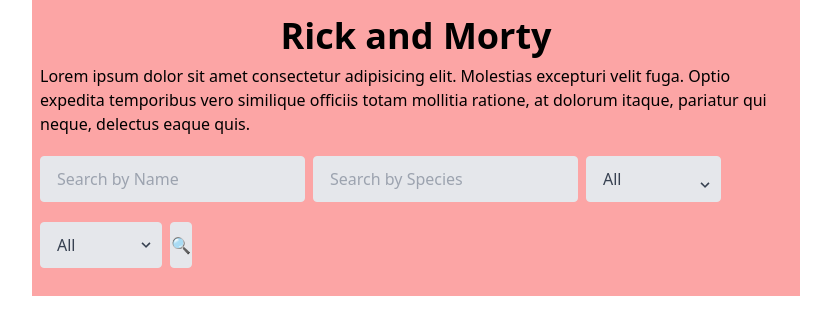
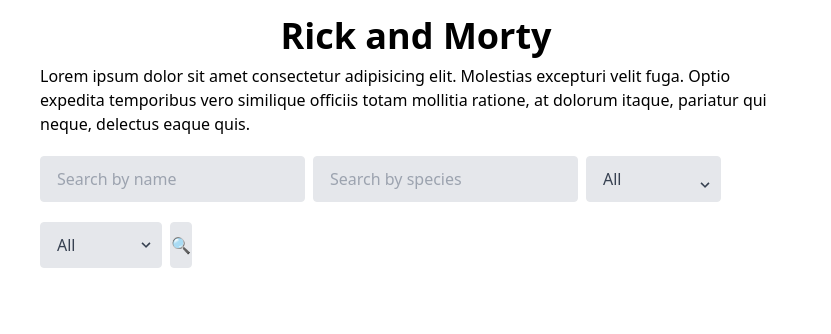
Before and after one commit to alex16jpv/Rick-and-Morty, a React (Vite) app in the folder front/: page / in a window 1280 px wide. Shown: the top 334 px of the page, without its empty margins (224-1055 px from the left). Built offline with nearby package versions, Linux system fonts and the light colour scheme.

Commit message:
Refactor search form and add reusable components

```diff
--- a/front/src/App.tsx
+++ b/front/src/App.tsx
@@ -28,7 +28,7 @@
   };
 
   return (
-    <div className="max-w-3xl p-2 m-auto bg-red-300">
+    <div className="max-w-3xl p-2 m-auto">
       <h1 className="my-2 text-4xl font-extrabold text-center">
         Rick and Morty
       </h1>
@@ -45,7 +45,7 @@
         {characters?.map((character: any) => (
           <div
             key={character.id}
-            className="flex flex-col items-center justify-center w-1/4 p-2 m-2 bg-white rounded-lg shadow-lg"
+            className="flex flex-col items-center justify-center w-full p-2 m-2 bg-white rounded-lg shadow-lg md:w-1/4"
           >
             <img
               className="w-1/2 rounded-full"
--- a/front/src/components/SearchForm.tsx
+++ b/front/src/components/SearchForm.tsx
@@ -1,4 +1,7 @@
-export function SearchFrom({ handleSubmit }) {
+import SearchInput from "./SearchInput";
+import SelectInput from "./SelectInput";
+
+export function SearchFrom({ handleSubmit }: { handleSubmit: any }) {
   const handleOnSubmit = (e) => {
     e.preventDefault();
     const formData = new FormData(e.target);
@@ -10,61 +13,21 @@
     <form className="w-full p-3" onSubmit={handleOnSubmit}>
       <div className="flex flex-wrap mb-2 -mx-3"></div>
       <div className="flex flex-wrap gap-2 mb-2 -mx-3">
-        <input
-          type="search"
-          name="name"
-          placeholder="Search by Name"
-          className="block w-full px-4 py-3 mb-3 leading-tight text-gray-700 bg-gray-200 border rounded appearance-none focus:outline-none focus:bg-white md:w-auto"
-        />
-        <input
-          type="search"
-          name="species"
-          placeholder="Search by Species"
-          className="block w-full px-4 py-3 mb-3 leading-tight text-gray-700 bg-gray-200 border rounded appearance-none focus:outline-none focus:bg-white md:w-auto"
-        />
-        <div className="relative">
-          <select
-            name="gender"
-            className="block w-full px-4 py-3 pr-8 leading-tight text-gray-700 bg-gray-200 border border-gray-200 rounded appearance-none focus:outline-none focus:bg-white focus:border-gray-500"
-          >
+        <SearchInput name="name" />
+        <SearchInput name="species" />
+        <SelectInput name="gender">
           <option value="">All</option>
           <option value="FEMALE">Female</option>
           <option value="MALE">Male</option>
           <option value="GENDERLESS">Genderless</option>
           <option value="UNKNOWN">Unknown</option>
-          </select>
-
-          <div className="absolute inset-y-0 right-0 flex items-center px-2 text-gray-700 pointer-events-none">
-            <svg
-              className="w-4 h-4 fill-current"
-              xmlns="http://www.w3.org/2000/svg"
-              viewBox="0 0 20 20"
-            >
-              <path d="M9.293 12.95l.707.707L15.657 8l-1.414-1.414L10 10.828 5.757 6.586 4.343 8z" />
-            </svg>
-          </div>
-        </div>
-
-        <div className="relative">
-          <select
-            name="status"
-            className="block w-full px-4 py-3 pr-8 leading-tight text-gray-700 bg-gray-200 border border-gray-200 rounded appearance-none focus:outline-none focus:bg-white focus:border-gray-500"
-          >
+        </SelectInput>
+        <SelectInput name="status">
           <option value="">All</option>
           <option value="ALIVE">Alive</option>
           <option value="DEAD">Dead</option>
           <option value="UNKNOWN">Unknown</option>
-          </select>
-          <div className="absolute inset-y-0 right-0 flex items-center px-2 text-gray-700 pointer-events-none">
-            <svg
-              className="w-4 h-4 fill-current"
-              xmlns="http://www.w3.org/2000/svg"
-              viewBox="0 0 20 20"
-            >
-              <path d="M9.293 12.95l.707.707L15.657 8l-1.414-1.414L10 10.828 5.757 6.586 4.343 8z" />
-            </svg>
-          </div>
-        </div>
+        </SelectInput>
         <button
           type="submit"
           className="text-gray-700 bg-gray-200 border border-gray-200 rounded"
--- /dev/null
+++ b/front/src/components/SearchInput.tsx
@@ -0,0 +1,10 @@
+export default function SearchInput({ name }: { name: string }) {
+  return (
+    <input
+      type="search"
+      name={name}
+      placeholder={`Search by ${name}`}
+      className="block w-full px-4 py-3 mb-3 leading-tight text-gray-700 bg-gray-200 border rounded appearance-none focus:outline-none focus:bg-white md:w-auto"
+    />
+  );
+}
--- /dev/null
+++ b/front/src/components/SelectInput.tsx
@@ -0,0 +1,28 @@
+export default function SelectInput({
+  name,
+  children,
+}: {
+  name: string;
+  children: React.ReactNode;
+}) {
+  return (
+    <div className="relative">
+      <select
+        name={name}
+        className="block w-full px-4 py-3 pr-8 leading-tight text-gray-700 bg-gray-200 border border-gray-200 rounded appearance-none focus:outline-none focus:bg-white focus:border-gray-500"
+      >
+        {children}
+      </select>
+
+      <div className="absolute inset-y-0 right-0 flex items-center px-2 text-gray-700 pointer-events-none">
+        <svg
+          className="w-4 h-4 fill-current"
+          xmlns="http://www.w3.org/2000/svg"
+          viewBox="0 0 20 20"
+        >
+          <path d="M9.293 12.95l.707.707L15.657 8l-1.414-1.414L10 10.828 5.757 6.586 4.343 8z" />
+        </svg>
+      </div>
+    </div>
+  );
+}
```
Lines whose indentation alone changed are shown as unchanged.
